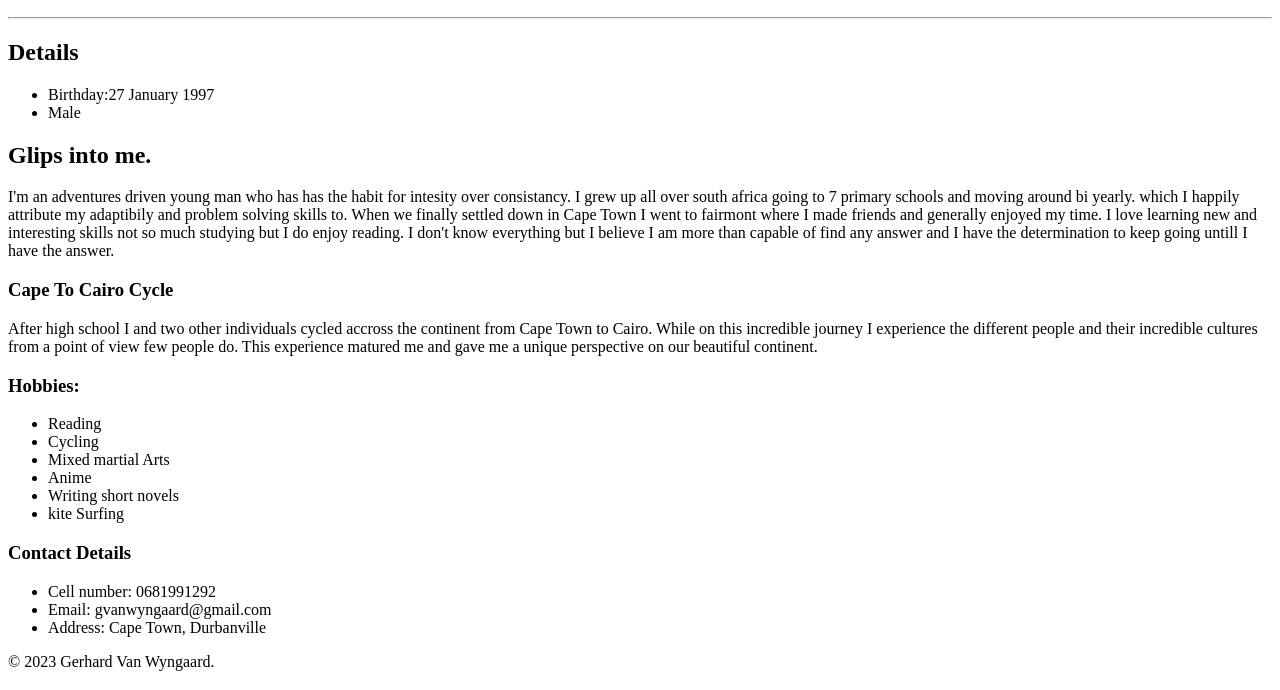
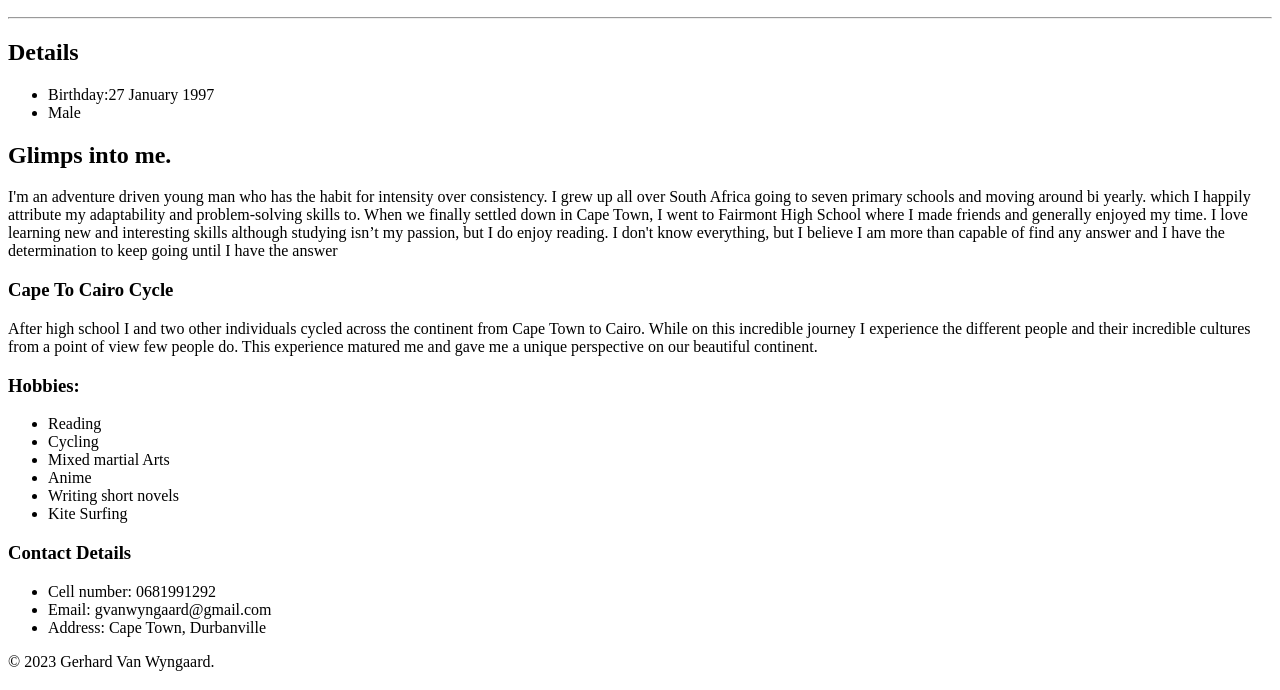
Before and after one commit to Interice/Capstone_resume, a plain HTML site: page About me.html in a window 1280 px wide. Shown: the part 110-800 px from the top of the page. Drawn offline with Linux system fonts and the light colour scheme.

Commit message:
Update About me.html

```diff
--- a/About me.html
+++ b/About me.html
@@ -15,15 +15,11 @@
         <li>Male</li>
 
     </ul>
-    <h2>Glips into me.</h2>
-    <p> I'm an adventures driven young man who has has the habit for intesity over consistancy. I grew up all over south africa going to 7 primary schools and moving around bi yearly.
-        which I happily attribute my adaptibily and problem solving skills to. When we finally settled down in Cape Town I went to fairmont where I made friends and generally enjoyed my time.
-        I love learning new and interesting skills not so much studying but I do enjoy reading. I don't know everything but I believe I am more than capable of find any answer and I have
-        the determination to keep going untill I have the answer.
+    <h2>Glimps into me.</h2>
+    <p> I'm an adventure driven young man who has the habit for intensity over consistency. I grew up all over South Africa going to seven primary schools and moving around bi yearly. which I happily attribute my adaptability and problem-solving skills to. When we finally settled down in Cape Town, I went to Fairmont High School where I made friends and generally enjoyed my time. I love learning new and interesting skills although studying isn’t my passion, but I do enjoy reading. I don't know everything, but I believe I am more than capable of find any answer and I have the determination to keep going until I have the answer
     </p>
     <h3>Cape To Cairo Cycle</h3>
-    <p>After high school I and two other individuals cycled accross the continent from Cape Town to Cairo. While on this incredible journey I experience the different people and their incredible cultures
-        from a point of view few people do. This experience matured me and gave me a unique perspective on our beautiful continent.
+    <p>After high school I and two other individuals cycled across the continent from Cape Town to Cairo. While on this incredible journey I experience the different people and their incredible cultures from a point of view few people do. This experience matured me and gave me a unique perspective on our beautiful continent.
 
     </p>
     <h3>Hobbies:</h3>
@@ -33,7 +29,7 @@
         <li>Mixed martial Arts</li>
         <li>Anime</li>
         <li>Writing short novels</li>
-        <li>kite Surfing</li>
+        <li>Kite Surfing</li>
 
     </ul>
     <h3>Contact Details</h3>
```
